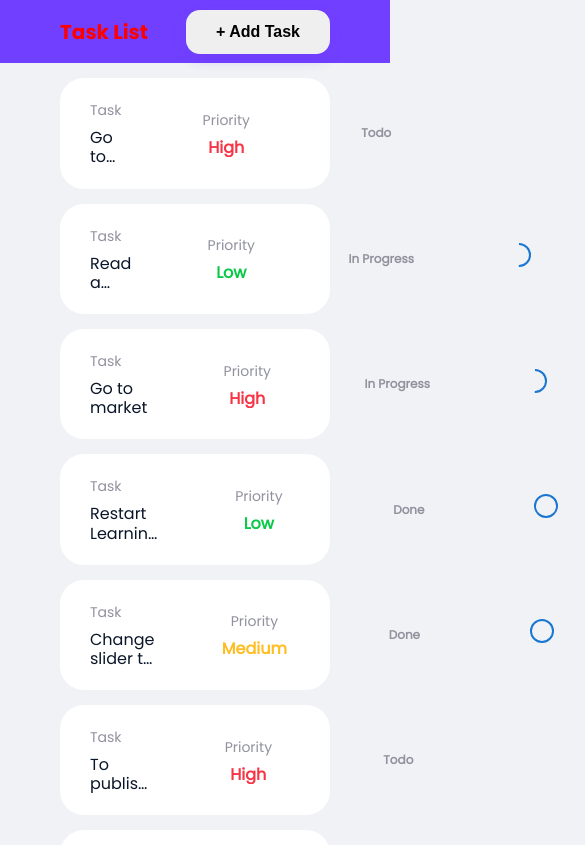
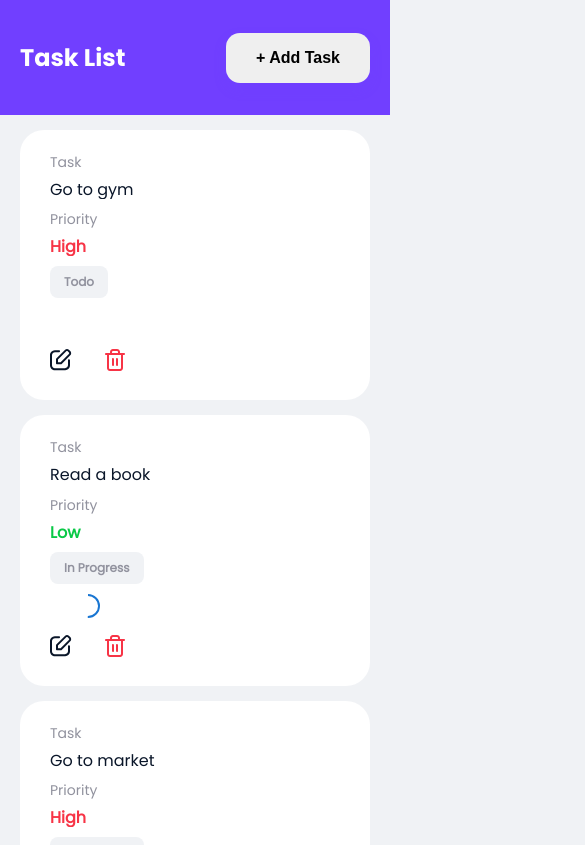
Before and after one commit to sunha-shin/todolist, a React (Create React App) app: page / in a window 390 px wide. Shown: the top 845 px of the page, 585 px wide, since content can reach past the window. Built offline with nearby package versions, Linux system fonts and the light colour scheme.

Commit message:
add responsive web

```diff
--- a/src/App.Styled.ts
+++ b/src/App.Styled.ts
@@ -1,4 +1,4 @@
-import { globalHorizontalPadding, globalMaxWidth } from 'GlobalStyle';
+import { globalHorizontalPadding, globalMaxWidth, getResponsiveMediaQuery } from 'GlobalStyle';
 import styled from 'styled-components';
 
 export const App = styled.div`
@@ -6,6 +6,10 @@ export const App = styled.div`
     min-height: 100vh;
     max-width: ${globalMaxWidth};
     margin: 0 auto;
-    padding: 0 ${globalHorizontalPadding.web} ${globalHorizontalPadding.web};
+    padding: 0 ${globalHorizontalPadding.web};
+
+    ${getResponsiveMediaQuery('sm')} {
+      padding: 0 ${globalHorizontalPadding.mobile};
+    }
   }
 `;
--- a/src/GlobalStyle.ts
+++ b/src/GlobalStyle.ts
@@ -32,21 +32,21 @@ export const globalHorizontalPadding = {
 };
 
 export const responsiveSize = {
-  sm: '480px',
-  md: '996px',
+  sm: '850px',
 };
 
 export const getResponsiveMediaQuery = (size: string) => {
   switch (size) {
     case 'sm':
-      // 0 - 480px
+      // 0 - 850px
       return `@media screen and (max-width: ${responsiveSize.sm})`;
-    case 'md':
-      // 481px - 996px
-      return `@media screen and (min-width: ${responsiveSize.sm}) and (max-width: ${responsiveSize.md})`;
-    case 'lg':
-      // 997px -
-      return `@media screen and (min-width: ${responsiveSize.md})`;
+
+    // case 'md':
+    //   // 481px - 996px
+    //   return `@media screen and (min-width: ${responsiveSize.sm}) and (max-width: ${responsiveSize.md})`;
+    // case 'lg':
+    //   // 997px -
+    //   return `@media screen and (min-width: ${responsiveSize.md})`;
     default:
       return '';
   }
--- a/src/view/component/common/button/ButtonComp.Styled.ts
+++ b/src/view/component/common/button/ButtonComp.Styled.ts
@@ -8,5 +8,6 @@ export const Button = styled.button<Partial<IButtonCompProps>>`
   background-color: ${(props) => props.$backgroundColor};
   border-radius: 5px;
   border: 1px solid ${(props) => props.$borderColor};
+  font-family: PoppinsBold;
   cursor: pointer;
 `;
--- a/src/view/component/common/modal/ModalComp.Styled.ts
+++ b/src/view/component/common/modal/ModalComp.Styled.ts
@@ -1,5 +1,5 @@
 import styled from 'styled-components';
-import { colors } from 'GlobalStyle';
+import { colors, getResponsiveMediaQuery } from 'GlobalStyle';
 
 export const ModalComp = styled.div`
   .title {
@@ -51,10 +51,12 @@ export const boxStyle = {
   left: '50%',
   transform: 'translate(-50%, -50%)',
   borderRadius: '15px',
-  width: '40%',
+  width: '600px',
   bgcolor: 'background.paper',
   boxShadow: 24,
   minHeight: '200px',
   minWidth: '400px',
   p: 4,
+  outline: 'none',
+  // getResponsiveMediaQuery('sm'): {}
 };
--- a/src/view/component/layout/header/Header.Styled.ts
+++ b/src/view/component/layout/header/Header.Styled.ts
@@ -3,16 +3,21 @@ import styled from 'styled-components';
 
 export const Header = styled.header`
   background-color: ${colors.purple};
-  /* padding: 0 300px; */
 
   .container {
     align-items: center;
     display: flex;
     justify-content: space-between;
+    align-items: center;
 
     max-width: ${globalMaxWidth};
     margin: 0 auto;
     padding: 0 ${globalHorizontalPadding.web};
+    min-height: 115px;
+
+    ${getResponsiveMediaQuery('sm')} {
+      padding: 0 ${globalHorizontalPadding.mobile};
+    }
   }
 
   .title {
@@ -21,15 +26,12 @@ export const Header = styled.header`
     font-family: PoppinsBold;
 
     ${getResponsiveMediaQuery('sm')} {
-      font-size: 20px;
-      color: red;
-      /* border: 1px solid black; */
+      font-size: 24px;
     }
 
-    ${getResponsiveMediaQuery('md')} {
+    /* ${getResponsiveMediaQuery('md')} {
       font-size: 20px;
       color: blue;
-      /* border: 1px solid black; */
-    }
+    } */
   }
 `;
--- a/src/view/component/layout/header/Header.tsx
+++ b/src/view/component/layout/header/Header.tsx
@@ -1,4 +1,3 @@
-import React, { useState } from 'react';
 import * as Styled from './Header.Styled';
 import CreateTodo from 'view/component/todo/createTodo/CreateTodo';
 
--- a/src/view/component/todo/createTodo/CreateTodo.Styled.ts
+++ b/src/view/component/todo/createTodo/CreateTodo.Styled.ts
@@ -1,6 +1,10 @@
 import styled from 'styled-components';
+import { getResponsiveMediaQuery } from 'GlobalStyle';
 
 export const CreateTodo = styled.div`
+  ${getResponsiveMediaQuery('sm')} {
+  }
+
   .addTaskBtn {
     border-radius: 14px;
     box-shadow: 0 6px 12px rgba(113, 63, 255, 0.25);
@@ -12,6 +16,7 @@ export const CreateTodo = styled.div`
     padding: 13px 30px;
     border: none;
     transition: all 0.3s;
+    min-height: 50px;
 
     &:hover {
       background-color: red;
--- a/src/view/component/todo/createTodo/CreateTodo.tsx
+++ b/src/view/component/todo/createTodo/CreateTodo.tsx
@@ -28,8 +28,8 @@ const CreateTodo = () => {
   };
 
   const addTodo = () => {
-    if (!todoInput.title) {
-      alert('Enter task');
+    if (!todoInput.title || !todoInput.priority) {
+      alert('Enter all required fields');
       return;
     }
     dispatch(createTodo({ ...todoInput, id: nanoid(), isCompleted: todoIsCompleted[0] }));
--- a/src/view/component/todo/showTodo/TaskCard.Styled.ts
+++ b/src/view/component/todo/showTodo/TaskCard.Styled.ts
@@ -1,4 +1,4 @@
-import { colors } from 'GlobalStyle';
+import { colors, getResponsiveMediaQuery } from 'GlobalStyle';
 import { getColor } from 'service/util/getColor';
 import styled from 'styled-components';
 
@@ -15,6 +15,13 @@ export const ShowTodo = styled.section<TaskCardStyle>`
   margin-top: 15px;
   padding: 22px 30px;
   column-gap: 50px;
+  min-height: 56px;
+
+  ${getResponsiveMediaQuery('sm')} {
+    flex-direction: column;
+    align-items: flex-start;
+    row-gap: 10px;
+  }
 
   .task-wrapper {
     width: 100%;
@@ -44,6 +51,10 @@ export const ShowTodo = styled.section<TaskCardStyle>`
     min-width: 100px;
     text-align: center;
 
+    ${getResponsiveMediaQuery('sm')} {
+      text-align: left;
+    }
+
     .task-text {
       color: ${(props) => getColor(props.priority)};
       font-weight: 700;
@@ -56,12 +67,15 @@ export const ShowTodo = styled.section<TaskCardStyle>`
     display: flex;
     justify-content: center;
     text-align: center;
+
+    ${getResponsiveMediaQuery('sm')} {
+      justify-content: flex-start;
+    }
   }
 
   .task-status-btn {
     color: ${colors.gray};
     background-color: ${colors.lightGray};
-    /* background: hsla(217, 9%, 53%, 0.14); */
     border-radius: 8px;
 
     font-size: 12px;
--- a/src/view/component/todo/showTodo/TaskCard.tsx
+++ b/src/view/component/todo/showTodo/TaskCard.tsx
@@ -3,7 +3,6 @@ import CircularProgress from '@mui/material/CircularProgress';
 import { Todo } from 'service/model/Todo';
 import * as Styled from './TaskCard.Styled';
 import { getIsCompleted } from 'service/util/getIsCompleted';
-import { todoIsCompleted } from 'service/const/general';
 
 interface ITaskCardProps {
   todo: Todo;
@@ -13,7 +12,6 @@ interface ITaskCardProps {
 }
 
 const TaskCard = ({ todo, completeTodo, handleUpdateOpen, clickDelete }: ITaskCardProps) => {
-  // const progressBarColor = todo.isCompleted === todoIsCompleted[0] ? 'inherit' : 'primary';
   return (
     <Styled.ShowTodo priority={todo.priority}>
       <div className="task-wrapper">
```
Also changed, not shown: src/App.tsx (+0 -42 lines), src/view/component/todo/showTodo/ShowTodo.tsx (+0 -9 lines).
